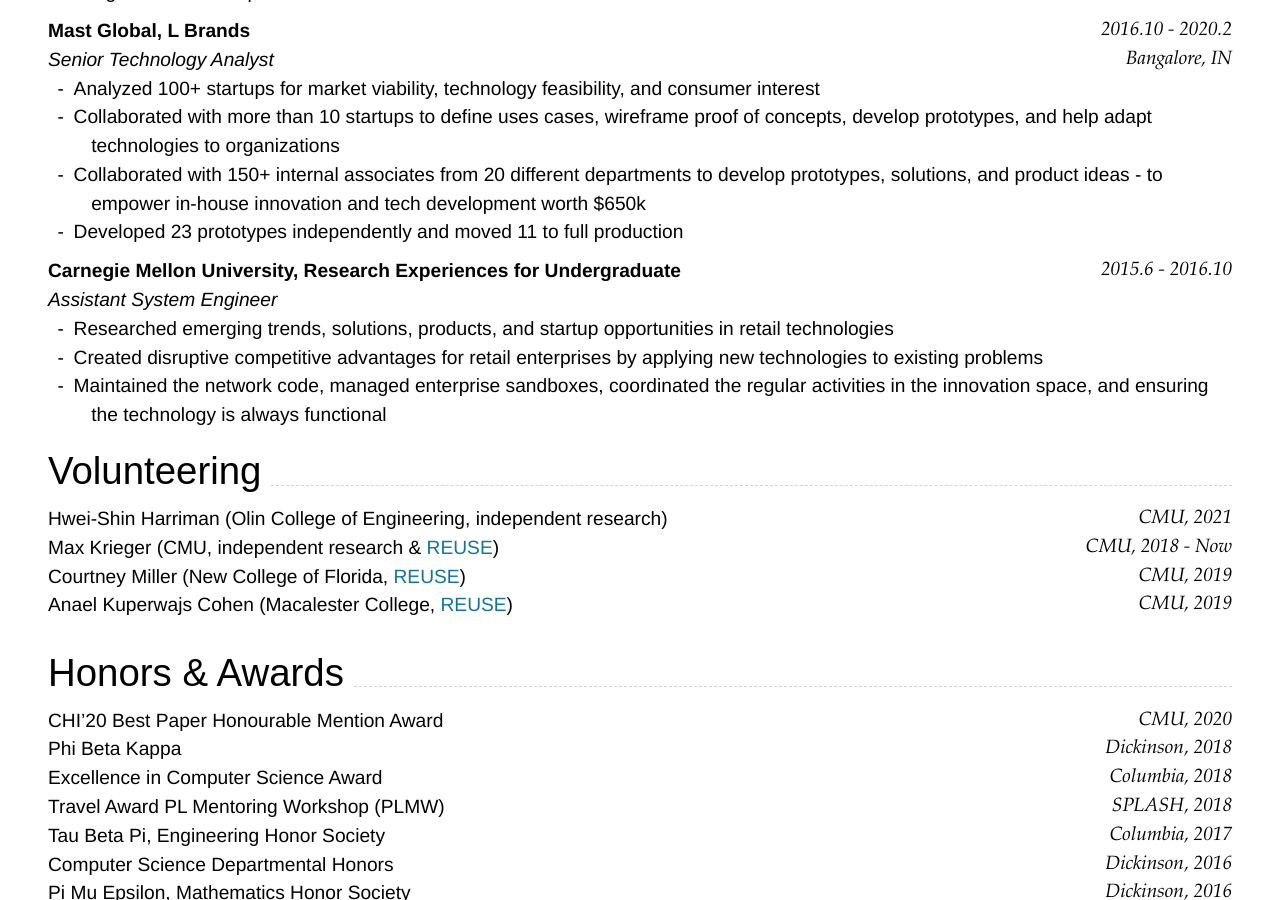
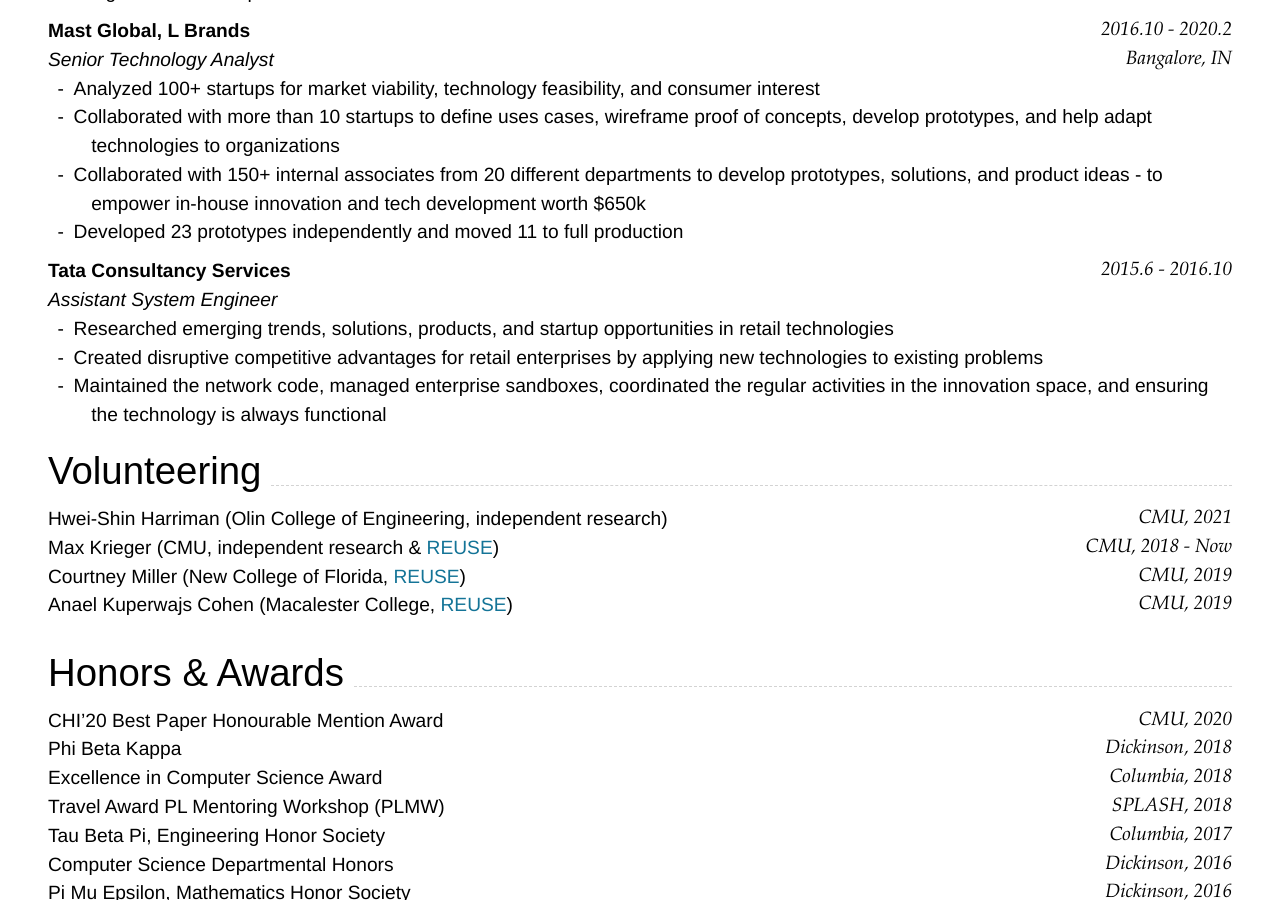
Before and after one commit to thedhanawada/me, a Jekyll site: the page built from index.md, in a window 1280 px wide and 900 px high, scrolled down 1862 px. Built offline with Jekyll 4.4.1, drawn with Linux system fonts in a browser that asks for light colours; nearby versions of some CDN libraries.

Commit message:
Update index.md

```diff
--- a/index.md
+++ b/index.md
@@ -121,7 +121,7 @@ _Senior Technology Analyst_<br>
 - Collaborated with 150+ internal associates from 20 different departments to develop prototypes, solutions, and product ideas - to empower in-house innovation and tech development worth $650k
 - Developed 23 prototypes independently and moved 11 to full production
 
-### **Carnegie Mellon University, Research Experiences for Undergraduate** `2015.6 - 2016.10`
+### **Tata Consultancy Services** `2015.6 - 2016.10`
 
 _Assistant System Engineer_<br>
 - Researched emerging trends, solutions, products, and startup opportunities in retail technologies
```
